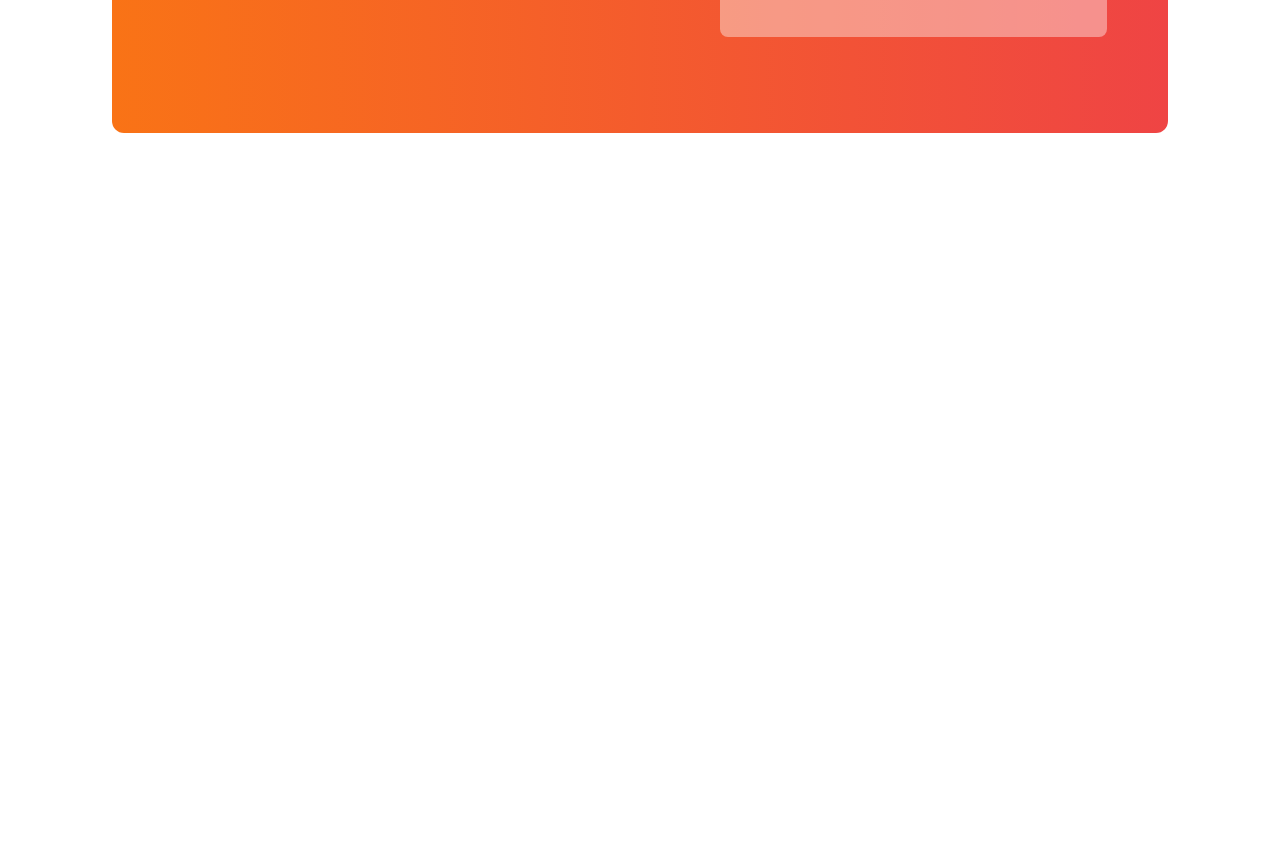
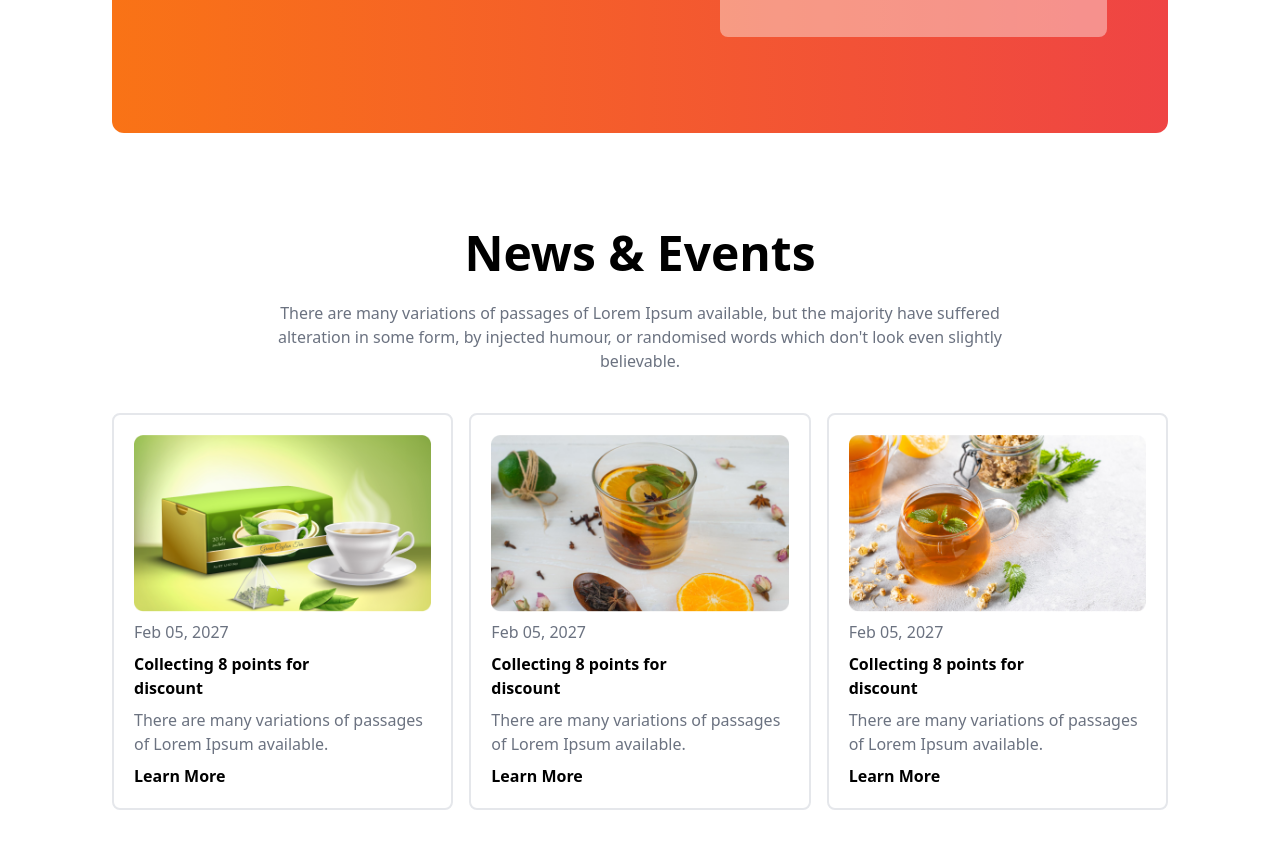
Before and after one commit to emonsimply/Tea-House, a plain HTML site: page index.html in a window 1280 px wide. Shown: the part 2364-3212 px from the top of the page. Before the commit the page ends 2593 px from the top, so only its background shows below. Drawn offline with nearby package versions, Linux system fonts and the light colour scheme.

Commit message:
News & Events

```diff
--- a/index.html
+++ b/index.html
@@ -132,7 +132,7 @@
         </div>
         <!-- card -->
         <div class="relative py-24">
-          <div class="absolute z-10 top-44">
+          <div class="absolute z-10 top-44 md:top-52">
             <div class="relative w-full md:w-5/6  p-10 bg-white text-black rounded-lg">
               <div class="absolute -top-5 -left-5">
                 <img class="bg-white p-1 rounded-full" src="images/client.png" alt="">
@@ -164,6 +164,40 @@
         </div>
       </div>
      </section>
+     <!-- News & Events -->
+     <section class="mb-24">
+      <div>
+        <div class="text-center w-3/4 mx-auto mb-10">
+          <h1 class="font-bold text-5xl">News & Events</h1>
+          <br>
+          <p class="text-gray-500">There are many variations of passages of Lorem Ipsum available, but the majority have suffered alteration in some form, by injected humour, or randomised words which don't look even slightly believable. </p>
+        </div>
+        <!-- cards -->
+        <div class="grid grid-cols-1 md:grid-cols-3 gap-4">
+          <div class="p-5 border-2 rounded-lg">
+            <img src="images/news-1.png" alt="">
+            <p class="text-gray-500 py-2">Feb 05, 2027</p>
+            <h1 class="font-bold w-3/4">Collecting 8 points for discount</h1>
+            <p class="text-gray-500 py-2">There are many variations of passages of Lorem Ipsum available.</p>
+            <button class="font-semibold">Learn More</button>
+          </div>
+          <div class="p-5 border-2 rounded-lg">
+            <img src="images/news-2.png" alt="">
+            <p class="text-gray-500 py-2">Feb 05, 2027</p>
+            <h1 class="font-bold w-3/4">Collecting 8 points for discount</h1>
+            <p class="text-gray-500 py-2">There are many variations of passages of Lorem Ipsum available.</p>
+            <button class="font-semibold">Learn More</button>
+          </div>
+          <div class="p-5 border-2 rounded-lg">
+            <img src="images/news-3.png" alt="">
+            <p class="text-gray-500 py-2">Feb 05, 2027</p>
+            <h1 class="font-bold w-3/4">Collecting 8 points for discount</h1>
+            <p class="text-gray-500 py-2">There are many variations of passages of Lorem Ipsum available.</p>
+            <button class="font-semibold">Learn More</button>
+          </div>
+        </div>
+      </div>
+     </section>
   </main>
   <footer>
 
```
